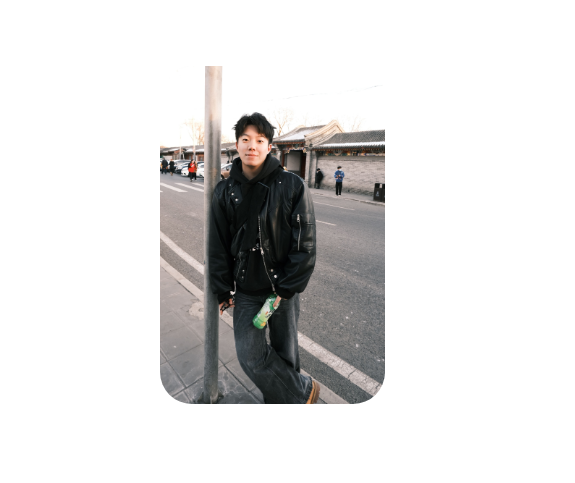
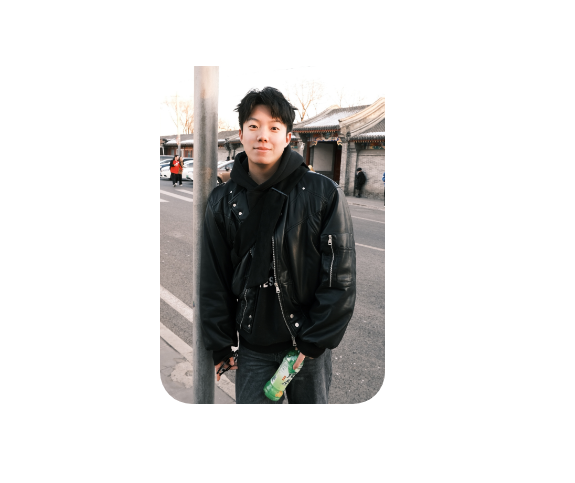
Before and after one commit to notyourkev/notyourkev.github.io, a plain HTML site: page index.html in a window 1280 px wide. Shown: the top 483 px of the page, 705-1280 px from the left. Drawn offline with Linux system fonts and the light colour scheme.

Commit message:
Use supplied half-body portrait

```diff
--- a/index.html
+++ b/index.html
@@ -6,11 +6,11 @@
   <meta name="description" content="许颂毓，北邮 PRIS-CV 实验室硕士研究生，主要研究方向为多模态模型评测与人类偏好对齐，重点关注视觉理解与生成">
   <meta name="author" content="Songyu Xu | 许颂毓">
   <meta name="color-scheme" content="light">
-  <meta property="og:image" content="https://notyourkev.github.io/assets/portrait-life-original.jpg">
+  <meta property="og:image" content="https://notyourkev.github.io/assets/portrait-half-body.jpg">
   <title>许颂毓 | Songyu Xu</title>
   <link rel="canonical" href="https://notyourkev.github.io/">
   <link rel="icon" href="assets/bupt-logo.png" type="image/png">
-  <link rel="stylesheet" href="styles.css?v=20261115">
+  <link rel="stylesheet" href="styles.css?v=20261115-portrait">
 </head>
 <body>
   <a class="skip-link" href="#about" data-zh="跳至正文" data-en="Skip to content">跳至正文</a>
@@ -53,7 +53,7 @@
         </div>
         <p class="scholar-summary" hidden><a class="scholar-total" href="https://scholar.google.com/citations?user=dPrvOpQAAAAJ&amp;hl=zh-CN" target="_blank" rel="noreferrer"></a><span class="scholar-updated"></span></p>
       </div>
-      <figure class="profile-portrait"><img class="portrait" src="assets/portrait-life-original.jpg" alt="许颂毓的个人照片" width="2488" height="3732" fetchpriority="high"></figure>
+      <figure class="profile-portrait"><img class="portrait" src="assets/portrait-half-body.jpg" alt="许颂毓的个人照片" width="1713" height="2571" fetchpriority="high"></figure>
     </section>
 
     <section id="publications" class="content-section" aria-labelledby="publications-title">
--- a/styles.css
+++ b/styles.css
@@ -40,7 +40,7 @@ html[lang="zh-CN"] h1 > span:first-child, html[lang="en"] h1 small { font-family
 .intro-bio, .intro-interests { text-wrap: balance; }
 .intro-interests { margin-top: 14px; text-wrap: balance; }
 .profile-portrait { min-width: 0; }
-.portrait { width: 225px; height: auto; aspect-ratio: 2 / 3; border-radius: 32px; }
+.portrait { width: 225px; height: auto; border-radius: 32px; }
 .profile-links, .paper-links { display: flex; align-items: center; flex-wrap: wrap; gap: 10px 22px; }
 .profile-links { margin-top: 23px; }
 .profile-links a, .paper-links a { display: inline-flex; align-items: center; gap: 6px; font-size: 14px; line-height: 1.5; }
```
Also changed, not shown: assets/portrait-half-body.jpg (added), 1 other file.
